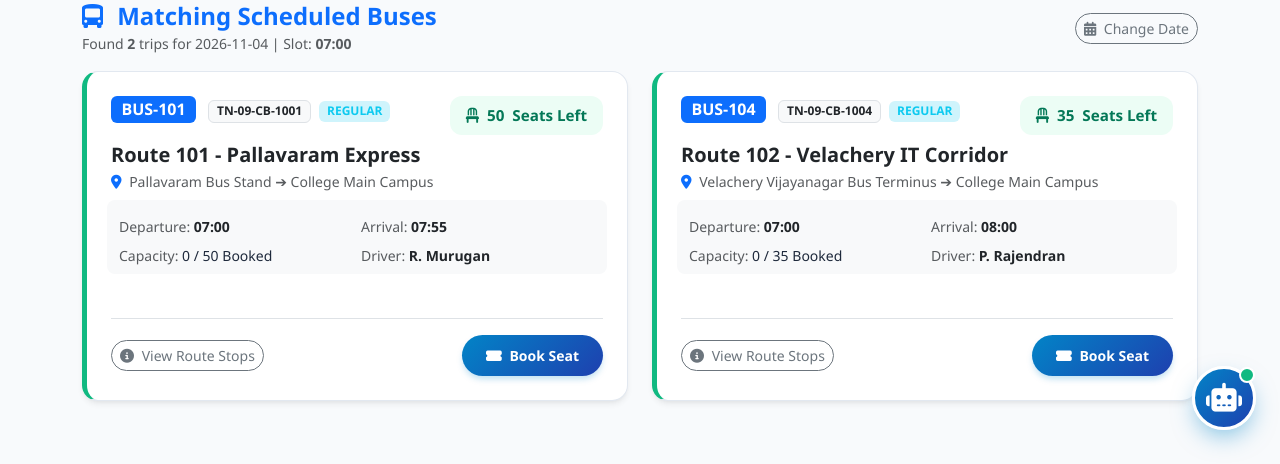
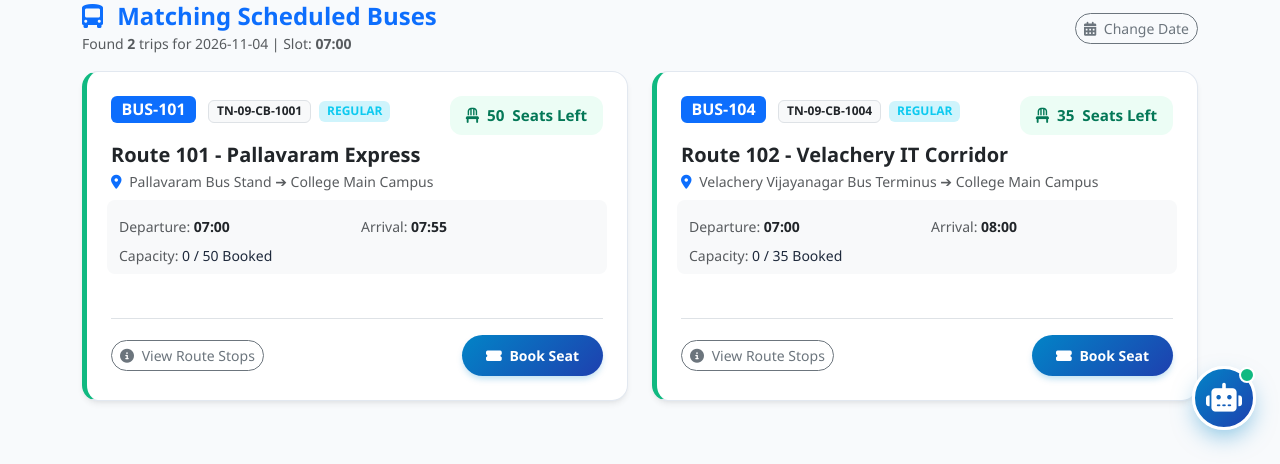
Before and after one commit to Aktchayavarshini/smart-college-bus, a Spring Boot app: a page that uses src/main/resources/templates/find-bus.html in a window 1280 px wide. Shown: the part 346-810 px from the top of the page. Run offline with Spring Boot 4, Linux system fonts and the light colour scheme; data comes from the database, SQL or seed files in the repository; some of the project's set-up classes (security, data sources, template engines, error pages and the like) are left out, and stand-ins take their place; some libraries are stand-ins or nearby versions.

Commit message:
security: hide driver names from anonymous trip search results

```diff
--- a/src/main/resources/templates/find-bus.html
+++ b/src/main/resources/templates/find-bus.html
@@ -134,7 +134,7 @@
                             <div class="col-6">
                                 <span class="text-muted">Capacity:</span> <span th:text="${t.bookedSeats}">5</span> / <span th:text="${t.totalSeats}">50</span> Booked
                             </div>
-                            <div class="col-6" th:if="${t.driverName != null}">
+                            <div class="col-6" th:if="${t.driverName != null && currentUser != null}">
                                 <span class="text-muted">Driver:</span> <strong class="text-dark" th:text="${t.driverName}">R. Murugan</strong>
                             </div>
                             <div class="col-12" th:if="${t.estimatedTravelMinutes != null && t.estimatedTravelMinutes > 0}">
```
